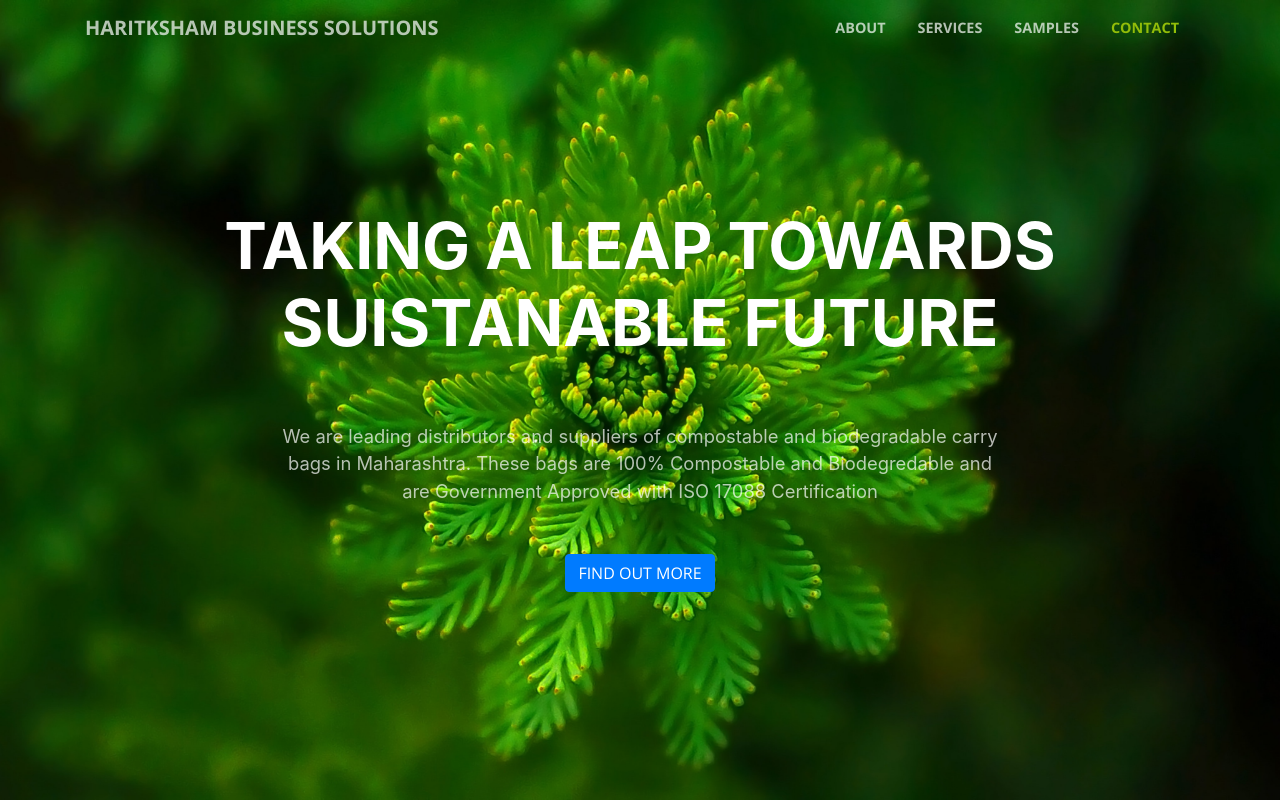
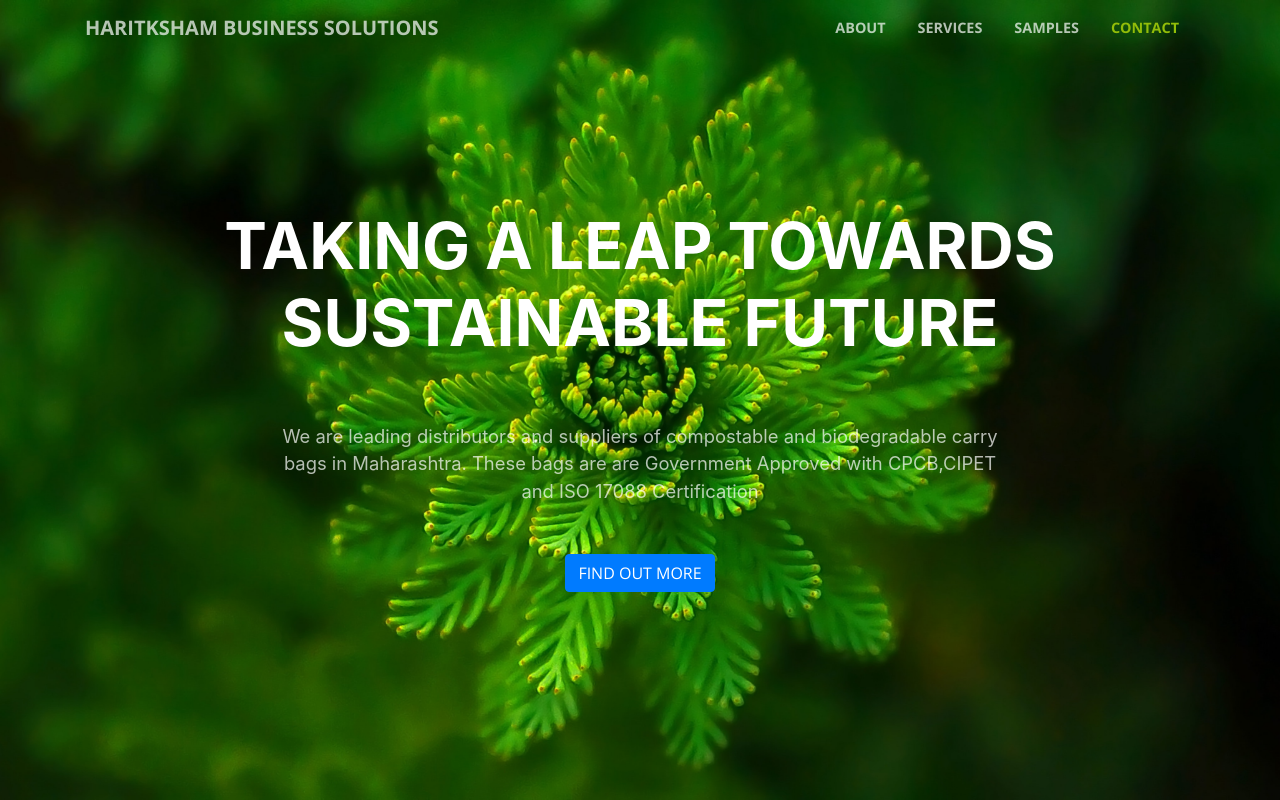
Before and after one commit to khanshahbaz786/haritksham.github.io, a website with bundled scripts: page index.html in a window 1280 px wide. Shown: the top 800 px of the page. Built offline with nearby package versions, Linux system fonts and the light colour scheme.

Commit message:
Update index.html
Spelling mistake corrections

```diff
--- a/index.html
+++ b/index.html
@@ -59,12 +59,12 @@
         <div class="row">
           <div class="col-lg-10 mx-auto">
             <h1 class="text-uppercase">
-              <strong>Taking a leap Towards Suistanable Future</strong>
+              <strong>Taking a leap Towards Sustainable Future</strong>
             </h1>
             <hr>
           </div>
           <div class="col-lg-8 mx-auto">
-            <p class="text-faded mb-5">We are leading distributors and suppliers of compostable and biodegradable carry bags in Maharashtra. These bags are 100% Compostable and Biodegredable and are Government Approved with ISO 17088 Certification</p>
+            <p class="text-faded mb-5">We are leading distributors and suppliers of compostable and biodegradable carry bags in Maharashtra. These bags are are Government Approved with CPCB,CIPET and ISO 17088 Certification</p>
             <a class="btn btn-primary btn-xl js-scroll-trigger" href="#about">Find Out More</a>
           </div>
         </div>
```
